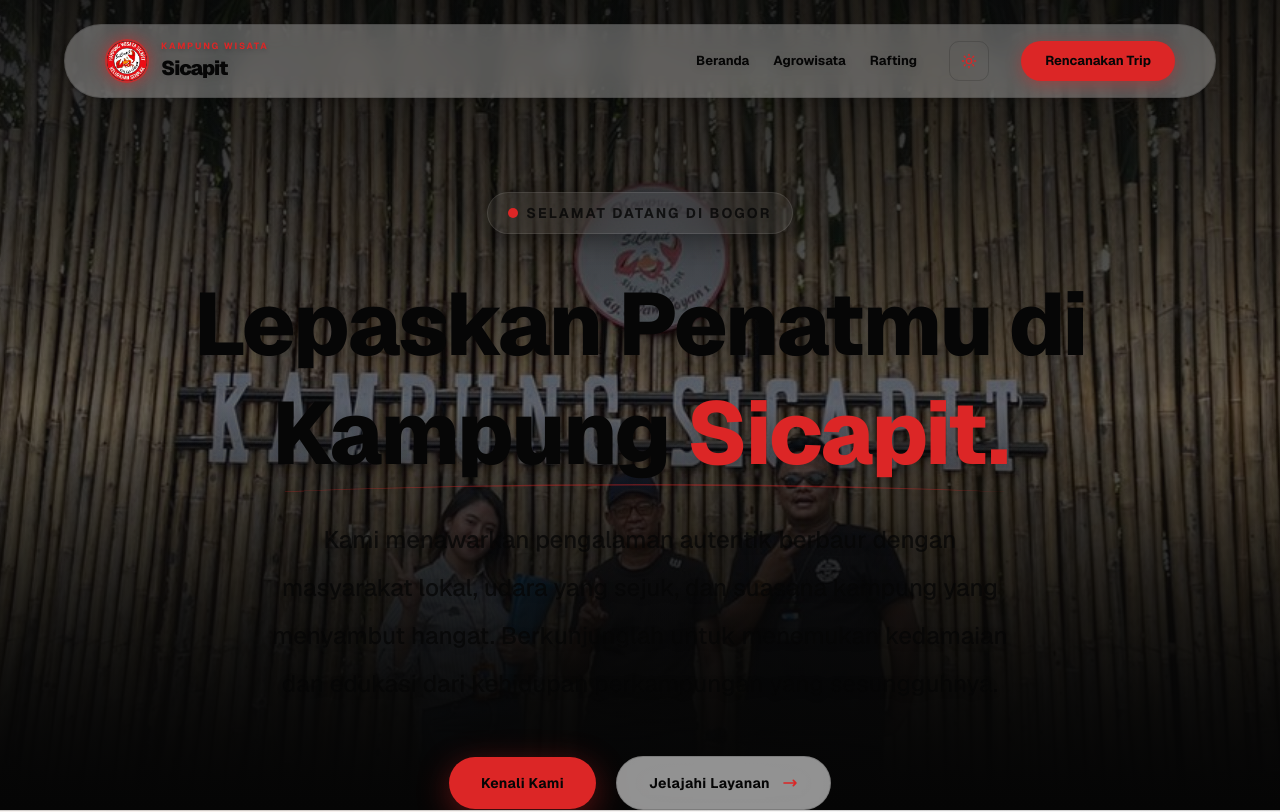
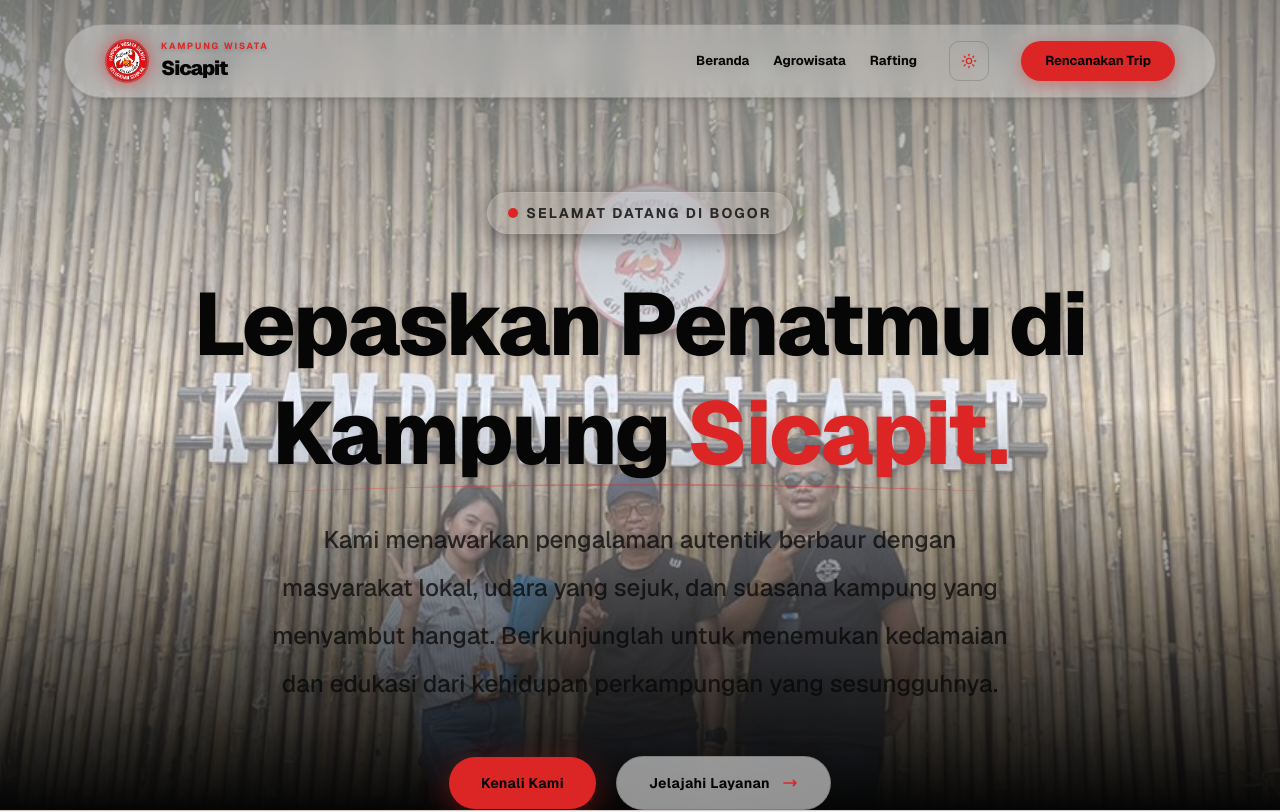
Before and after one commit to IR2816/website-sicapit, a Next.js app: page / in a window 1280 px wide. Shown: the top 812 px of the page. Built offline with nearby package versions, Linux system fonts and the light colour scheme.

Commit message:
fix: hero section gradients theme-aware untuk light mode visibility

```diff
--- a/src/app/rafting/page.tsx
+++ b/src/app/rafting/page.tsx
@@ -1,6 +1,7 @@
 /* eslint-disable @next/next/no-img-element */
 'use client'
 import Image from 'next/image'
+import { useTheme } from 'next-themes'
 import { SiteNav } from '../sections/site-nav'
 import { useToast } from '@/hooks/use-toast'
 import { raftingPackages } from '@/lib/data/rafting-packages'
@@ -67,6 +68,14 @@ import {
 // ==================== HERO SECTION ====================
 function HeroSection() {
   const [particles, setParticles] = useState<{initialX: number, animX: string, duration: number, delay: number}[]>([]);
+  const [mounted, setMounted] = useState(false);
+  const { theme, systemTheme } = useTheme ? useTheme() : { theme: 'dark', systemTheme: 'dark' };
+
+  const isLight = theme === 'light' || (theme === 'system' && systemTheme === 'light');
+
+  useEffect(() => {
+    setMounted(true);
+  }, []);
 
   useEffect(() => {
     // Gunakan timeout kecil agar setState tidak berjalan synchronoulsy tepat saat rendering cycle
@@ -92,7 +101,13 @@ function HeroSection() {
           quality={85}
           className="w-full h-full object-cover"
         />
-        <div className="absolute inset-0 bg-gradient-to-b from-black/80 via-black/50 to-[#0a0a0a]" />
+        {mounted && (
+          <div className={`absolute inset-0 ${
+            isLight
+              ? 'bg-gradient-to-b from-white/70 via-white/50 to-white/30'
+              : 'bg-gradient-to-b from-black/80 via-black/50 to-[#0a0a0a]'
+          }`} />
+        )}
       </div>
 
       <div className="absolute inset-0 overflow-hidden pointer-events-none z-0">
--- a/src/app/sections/hero-slider.tsx
+++ b/src/app/sections/hero-slider.tsx
@@ -1,6 +1,7 @@
 "use client";
 
 import { useState, useEffect } from "react";
+import { useTheme } from "next-themes";
 import Image from "next/image";
 
 const images = [
@@ -11,6 +12,14 @@ const images = [
 
 export function HeroSlider() {
   const [currentIndex, setCurrentIndex] = useState(0);
+  const [mounted, setMounted] = useState(false);
+  const { theme, systemTheme } = useTheme();
+
+  const isLight = theme === 'light' || (theme === 'system' && systemTheme === 'light');
+
+  useEffect(() => {
+    setMounted(true);
+  }, []);
 
   useEffect(() => {
     const timer = setInterval(() => {
@@ -41,7 +50,15 @@ export function HeroSlider() {
           />
         </div>
       ))}
-      <div className="absolute inset-0 bg-gradient-to-b from-[#0a0a0a]/80 via-[#0a0a0a]/60 to-[#0a0a0a] z-10"></div>
+      {mounted && (
+        <div
+          className={`absolute inset-0 z-10 ${
+            isLight
+              ? 'bg-gradient-to-b from-white/70 via-white/50 to-white/30'
+              : 'bg-gradient-to-b from-[#0a0a0a]/80 via-[#0a0a0a]/60 to-[#0a0a0a]'
+          }`}
+        />
+      )}
     </div>
   );
 }
```
